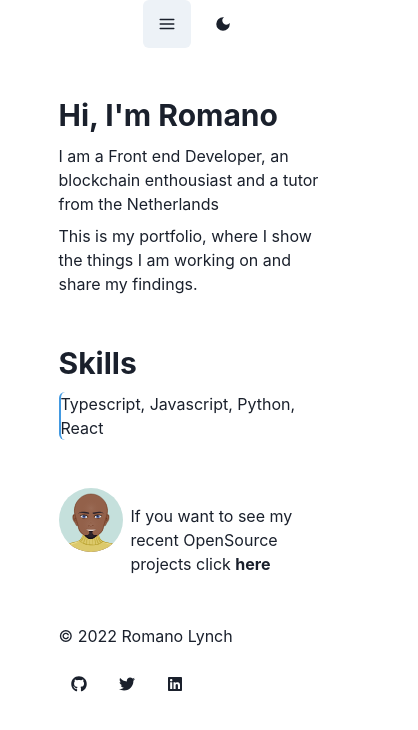
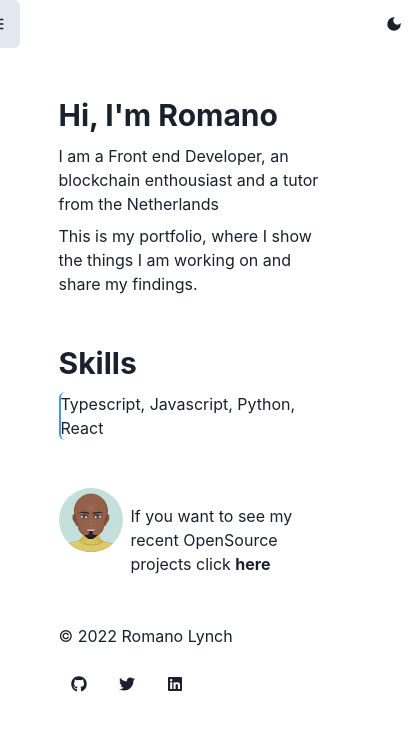
Before and after one commit to xPoppa-zz/portfolio, a Next.js app: page / in a window 390 px wide. Shown: the top 730 px of the page, 418 px wide, since content can reach past the window. Built offline with nearby package versions, Linux system fonts and the light colour scheme.

Commit message:
darkmode mobile

```diff
--- a/components/shared/Navbar.tsx
+++ b/components/shared/Navbar.tsx
@@ -102,7 +102,7 @@ const Navbar = () => {
 				}}
 			/>
 			{/* Mobile Content */}
-			<Flex flexDir="row">
+			<Flex flexDir="row" w="100vw">
 				<Flex
 					w="100vw"
 					display={display}
@@ -141,6 +141,7 @@ const Navbar = () => {
 						</Button>
 					</NextLink>
 				</Flex>
+				<Spacer />
 				<IconButton
 					aria-label="colorMode-button"
 					onClick={toggleColorMode}
```
